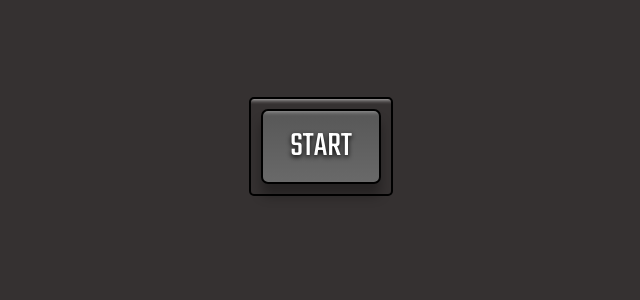
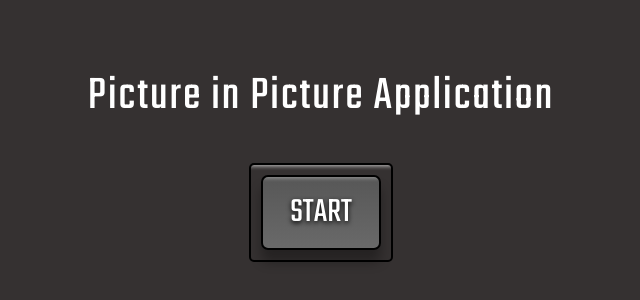
Before and after one commit to dyekiro/Picture-In-Picture, a plain HTML site: page index.html in a window 1280 px wide. Shown: the part 254-554 px from the top of the page, without its empty margins (319-959 px from the left). Drawn offline with Linux system fonts and the light colour scheme.

Commit message:
design changes

```diff
--- a/index.html
+++ b/index.html
@@ -8,6 +8,9 @@
     <link rel="stylesheet" href="style.css" />
   </head>
   <body>
+    <!-- Title -->
+    <h1>Picture in Picture Application</h1>
+
     <!-- Video -->
     <video id="video" controls height="360" width="640" hidden></video>
 
--- a/style.css
+++ b/style.css
@@ -10,6 +10,16 @@ body {
   display: flex;
   justify-content: center;
   align-items: center;
+  flex-direction: column;
+}
+
+h1 {
+  font-family: "Teko", sans-serif;
+  color: white;
+  font-size: 300%;
+  font-weight: 400;
+  letter-spacing: 2px;
+  text-align: center;
 }
 
 .button-container {
@@ -43,3 +53,9 @@ button:active {
   transform: translateY(3px);
   box-shadow: 0 6px 6px 0 rgba(0, 0, 0, 0.3);
 }
+
+@media screen and (max-width: 600px) {
+  h1 {
+    font-size: 250%;
+  }
+}
```
